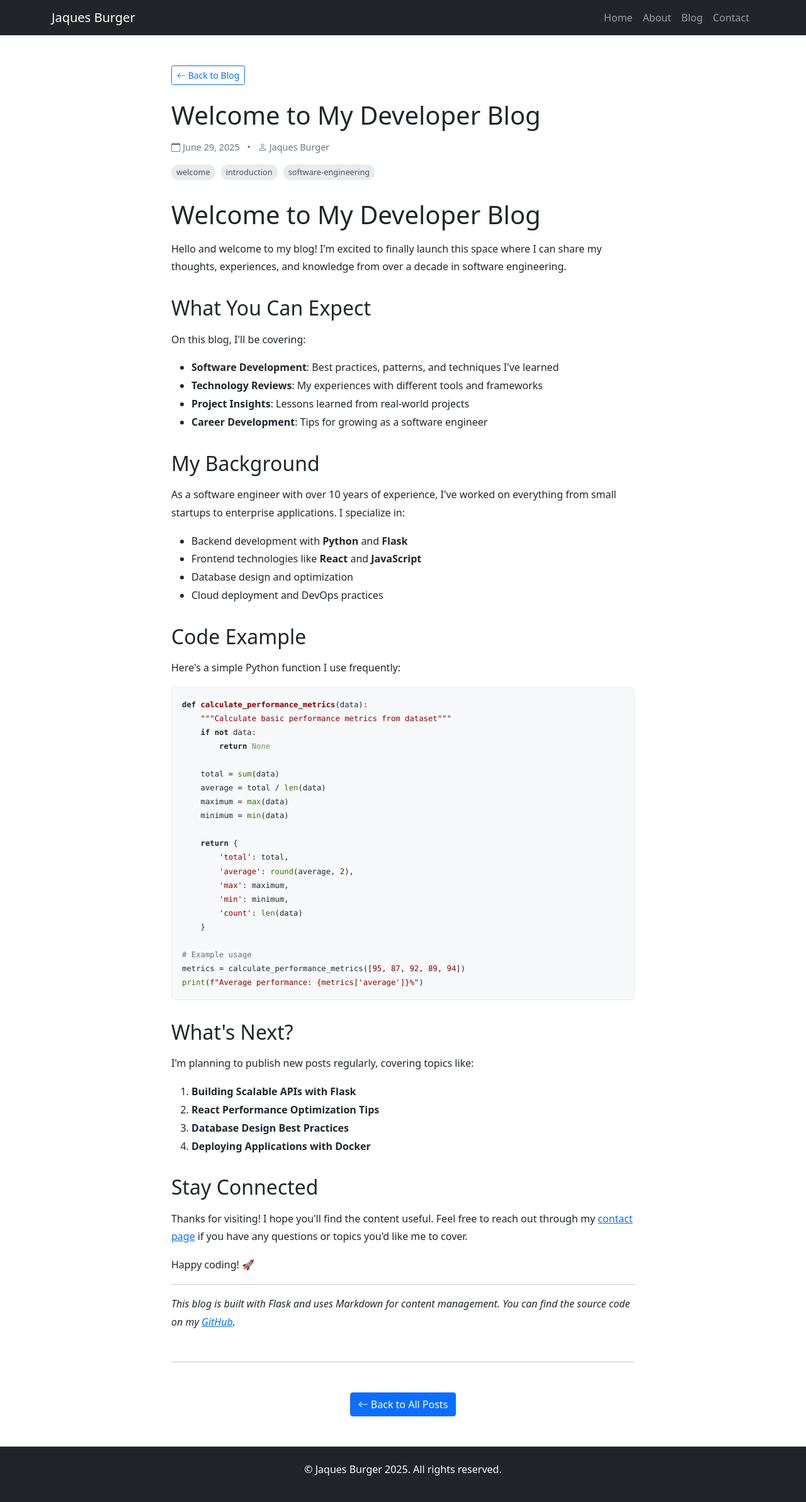
After one commit to Burger-Byte/Portfolio-Web, a Flask app: a page that uses templates/blog_post.html in a window 1280 px wide. The commit adds this page. Shown: the whole page at 63% size. Run offline with Flask 3, Linux system fonts and the light colour scheme; some libraries are stand-ins or nearby versions.

Commit message:
updated missing blog files

````diff
--- /dev/null
+++ b/blog_posts/2025-06-29-welcome-to-my-blog.md
@@ -0,0 +1,76 @@
+---
+title: "Welcome to My Developer Blog"
+excerpt: "Introducing my new blog where I'll share insights, tutorials, and experiences from my journey as a software engineer."
+tags: ["welcome", "introduction", "software-engineering"]
+published: true
+author: "Jaques Burger"
+---
+
+# Welcome to My Developer Blog
+
+Hello and welcome to my blog! I'm excited to finally launch this space where I can share my thoughts, experiences, and knowledge from over a decade in software engineering.
+
+## What You Can Expect
+
+On this blog, I'll be covering:
+
+- **Software Development**: Best practices, patterns, and techniques I've learned
+- **Technology Reviews**: My experiences with different tools and frameworks
+- **Project Insights**: Lessons learned from real-world projects
+- **Career Development**: Tips for growing as a software engineer
+
+## My Background
+
+As a software engineer with over 10 years of experience, I've worked on everything from small startups to enterprise applications. I specialize in:
+
+- Backend development with **Python** and **Flask**
+- Frontend technologies like **React** and **JavaScript**
+- Database design and optimization
+- Cloud deployment and DevOps practices
+
+## Code Example
+
+Here's a simple Python function I use frequently:
+
+```python
+def calculate_performance_metrics(data):
+    """Calculate basic performance metrics from dataset"""
+    if not data:
+        return None
+
+    total = sum(data)
+    average = total / len(data)
+    maximum = max(data)
+    minimum = min(data)
+
+    return {
+        'total': total,
+        'average': round(average, 2),
+        'max': maximum,
+        'min': minimum,
+        'count': len(data)
+    }
+
+# Example usage
+metrics = calculate_performance_metrics([95, 87, 92, 89, 94])
+print(f"Average performance: {metrics['average']}%")
+```
+
+## What's Next?
+
+I'm planning to publish new posts regularly, covering topics like:
+
+1. **Building Scalable APIs with Flask**
+2. **React Performance Optimization Tips**
+3. **Database Design Best Practices**
+4. **Deploying Applications with Docker**
+
+## Stay Connected
+
+Thanks for visiting! I hope you'll find the content useful. Feel free to reach out through my [contact page](/contact) if you have any questions or topics you'd like me to cover.
+
+Happy coding! 🚀
+
+---
+
+*This blog is built with Flask and uses Markdown for content management. You can find the source code on my [GitHub](https://github.com/Burger-Byte).*
--- /dev/null
+++ b/templates/blog_post.html
@@ -0,0 +1,155 @@
+<!DOCTYPE html>
+<html lang="en">
+<head>
+    <meta charset="UTF-8">
+    <meta name="viewport" content="width=device-width, initial-scale=1.0">
+    <title>{{ post.title }} - {{ data.personal_info.name }}</title>
+    <link href="https://cdn.jsdelivr.net/npm/bootstrap@5.1.3/dist/css/bootstrap.min.css" rel="stylesheet">
+    <link rel="stylesheet" href="https://cdn.jsdelivr.net/npm/bootstrap-icons@1.8.1/font/bootstrap-icons.css">
+    <link rel="stylesheet" href="https://cdnjs.cloudflare.com/ajax/libs/highlight.js/11.3.1/styles/default.min.css">
+    <style>
+        .blog-content {
+            line-height: 1.8;
+        }
+        .blog-content h1, .blog-content h2, .blog-content h3 {
+            margin-top: 2rem;
+            margin-bottom: 1rem;
+        }
+        .blog-content pre {
+            background-color: #f8f9fa;
+            border: 1px solid #e9ecef;
+            border-radius: 0.375rem;
+            padding: 1rem;
+            overflow-x: auto;
+        }
+        .blog-content img {
+            max-width: 100%;
+            height: auto;
+            border-radius: 0.375rem;
+            margin: 1rem 0;
+        }
+        .blog-meta {
+            color: #6c757d;
+            font-size: 0.9rem;
+        }
+        .tag {
+            background-color: #e9ecef;
+            color: #495057;
+            padding: 0.2rem 0.5rem;
+            border-radius: 12px;
+            font-size: 0.8rem;
+            margin-right: 0.3rem;
+        }
+        .blog-content blockquote {
+            border-left: 4px solid #007bff;
+            padding-left: 1rem;
+            margin: 1rem 0;
+            background-color: #f8f9fa;
+            padding: 1rem;
+            border-radius: 0.375rem;
+        }
+        .blog-content code {
+            background-color: #f8f9fa;
+            color: #e83e8c;
+            padding: 0.2rem 0.4rem;
+            border-radius: 0.25rem;
+            font-size: 0.875em;
+        }
+        .blog-content pre code {
+            background-color: transparent;
+            color: inherit;
+            padding: 0;
+        }
+    </style>
+</head>
+<body>
+    <!-- Navigation -->
+    <nav class="navbar navbar-expand-lg navbar-dark bg-dark">
+        <div class="container">
+            <a class="navbar-brand" href="{{ url_for('home') }}">{{ data.personal_info.name }}</a>
+            <button class="navbar-toggler" type="button" data-bs-toggle="collapse" data-bs-target="#navbarNav">
+                <span class="navbar-toggler-icon"></span>
+            </button>
+            <div class="collapse navbar-collapse" id="navbarNav">
+                <ul class="navbar-nav ms-auto">
+                    <li class="nav-item">
+                        <a class="nav-link" href="{{ url_for('home') }}">Home</a>
+                    </li>
+                    <li class="nav-item">
+                        <a class="nav-link" href="{{ url_for('about') }}">About</a>
+                    </li>
+                    <li class="nav-item">
+                        <a class="nav-link" href="{{ url_for('blog') }}">Blog</a>
+                    </li>
+                    <li class="nav-item">
+                        <a class="nav-link" href="{{ url_for('contact') }}">Contact</a>
+                    </li>
+                </ul>
+            </div>
+        </div>
+    </nav>
+
+    <!-- Blog Post -->
+    <section class="py-5">
+        <div class="container">
+            <div class="row">
+                <div class="col-lg-8 mx-auto">
+                    <!-- Back to Blog -->
+                    <div class="mb-4">
+                        <a href="{{ url_for('blog') }}" class="btn btn-outline-primary btn-sm">
+                            <i class="bi bi-arrow-left"></i> Back to Blog
+                        </a>
+                    </div>
+
+                    <!-- Post Header -->
+                    <article>
+                        <header class="mb-4">
+                            <h1 class="mb-3">{{ post.title }}</h1>
+                            <div class="blog-meta mb-3">
+                                <i class="bi bi-calendar"></i> {{ post.date.strftime('%B %d, %Y') }}
+                                <span class="mx-2">•</span>
+                                <i class="bi bi-person"></i> {{ post.author }}
+                            </div>
+                            {% if post.tags %}
+                                <div class="mb-4">
+                                    {% for tag in post.tags %}
+                                        <span class="tag">{{ tag }}</span>
+                                    {% endfor %}
+                                </div>
+                            {% endif %}
+                        </header>
+
+                        <!-- Post Content -->
+                        <div class="blog-content">
+                            {{ post.content_html | safe }}
+                        </div>
+                    </article>
+
+                    <!-- Navigation -->
+                    <hr class="my-5">
+                    <div class="text-center">
+                        <a href="{{ url_for('blog') }}" class="btn btn-primary">
+                            <i class="bi bi-arrow-left"></i> Back to All Posts
+                        </a>
+                    </div>
+                </div>
+            </div>
+        </div>
+    </section>
+
+    <!-- Footer -->
+    <footer class="bg-dark text-white py-4">
+        <div class="container">
+            <div class="row">
+                <div class="col-12 text-center">
+                    <p>&copy; {{ data.personal_info.name }} 2025. All rights reserved.</p>
+                </div>
+            </div>
+        </div>
+    </footer>
+
+    <script src="https://cdn.jsdelivr.net/npm/bootstrap@5.1.3/dist/js/bootstrap.bundle.min.js"></script>
+    <script src="https://cdnjs.cloudflare.com/ajax/libs/highlight.js/11.3.1/highlight.min.js"></script>
+    <script>hljs.highlightAll();</script>
+</body>
+</html>
--- a/templates/portfolio_base.html
+++ b/templates/portfolio_base.html
@@ -447,6 +447,9 @@
                     <li class="nav-item">
                         <a class="nav-link" href="{{ url_for('about') }}">About Me</a>
                     </li>
+                    <li class="nav-item">
+                        <a class="nav-link" href="{{ url_for('blog') }}">Blog</a>
+                    </li>
                 </ul>
             </div>
         </div>
````
Also changed, not shown: templates/blog.html (added, +148 -0 lines).
